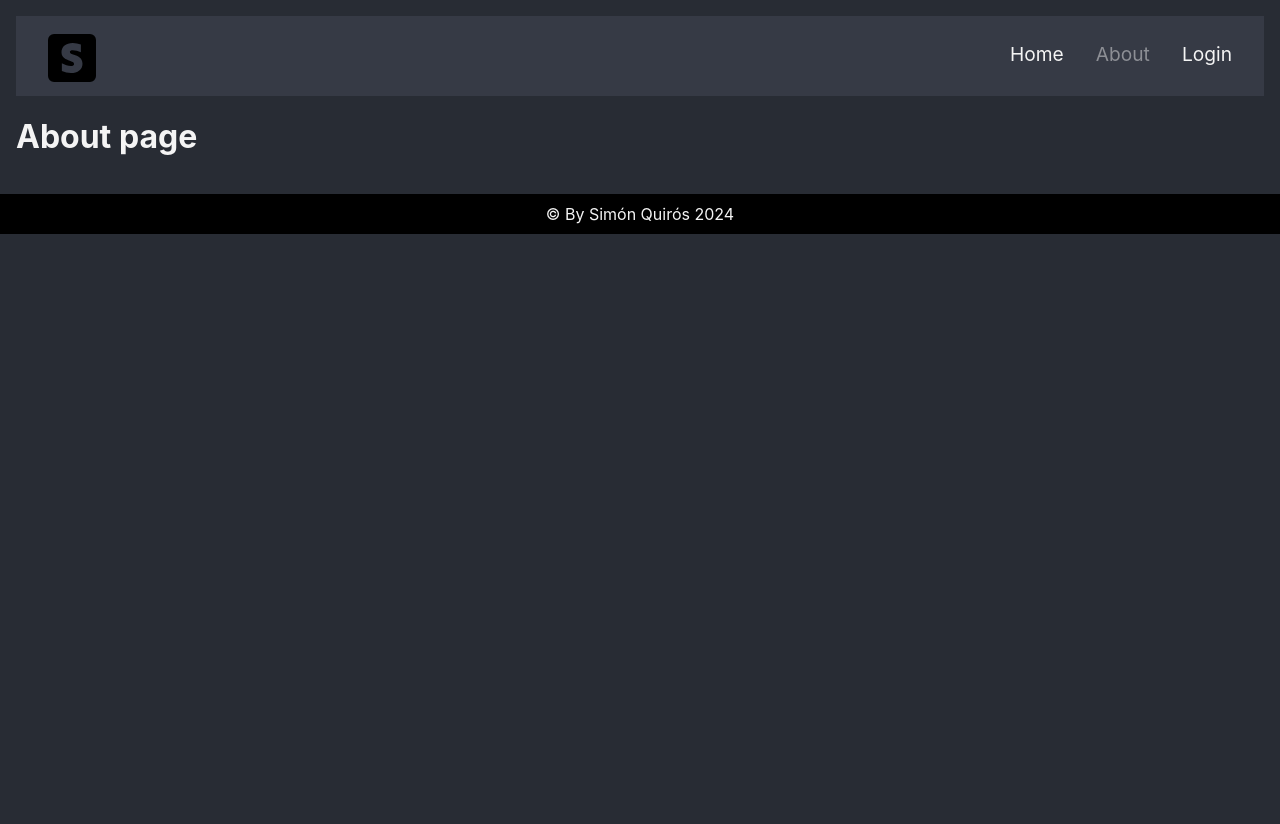
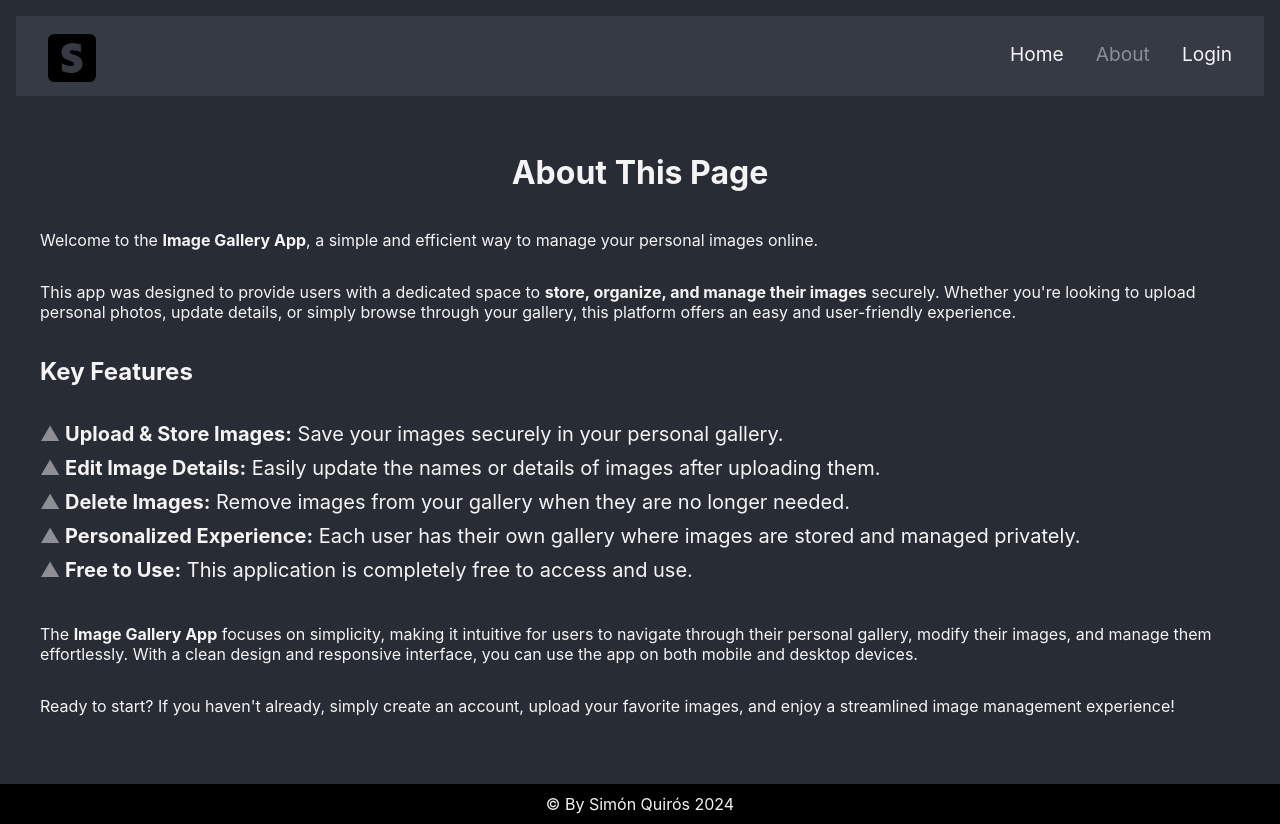
Before and after one commit to SimonKgs/images-gallery-frontend, a React (Vite) app: page /about in a window 1280 px wide. Before the commit the page ends 800 px from the top, so only its background shows below. Built offline with nearby package versions, Linux system fonts and the light colour scheme.

Commit message:
About page done and first version done

```diff
--- /dev/null
+++ b/src/pages/About/About.module.css
@@ -0,0 +1,43 @@
+.about-container {
+    min-height: calc(100vh - 16vh);
+    display: flex;
+    justify-content: center;
+    align-items: center;
+    flex-direction: column;
+}
+
+
+.about-content {
+    display: flex;
+    justify-content: center;
+    flex-direction: column;
+    max-width: 1200px;
+}
+
+.about-container ul {
+    list-style-type: none;
+    padding-left: 0;
+}
+
+.about-container li {
+    position: relative;
+    padding-left: 25px;
+    margin-bottom: 10px;
+    font-size: 20px;
+    color: var(--text-white);
+}
+
+.about-container li::before {
+    content: '▲';
+    position: absolute;
+    left: 0;
+    color: var(--terciary-grey);
+    font-size: 20px;
+}
+
+
+@media (max-width: 768px) {
+    .about-content {
+        max-width: 100%;
+    }
+}
--- /dev/null
+++ b/src/pages/About/About.page.tsx
@@ -0,0 +1,30 @@
+import React from 'react'
+
+import styles from "./About.module.css"
+
+export const About: React.FC = () => {
+  return (
+    <div className={styles["about-container"]}>
+        <h1>About This Page</h1>
+            <div className={styles["about-content"]}>
+                <p>Welcome to the <strong>Image Gallery App</strong>, a simple and efficient way to manage your personal images online.</p>
+
+                <p>This app was designed to provide users with a dedicated space to <strong>store, organize, and manage their images</strong> securely. Whether you're looking to upload personal photos, update details, or simply browse through your gallery, this platform offers an easy and user-friendly experience.</p>
+
+                <h2>Key Features</h2>
+                <ul>
+                    <li><strong>Upload & Store Images:</strong> Save your images securely in your personal gallery.</li>
+                    <li><strong>Edit Image Details:</strong> Easily update the names or details of images after uploading them.</li>
+                    <li><strong>Delete Images:</strong> Remove images from your gallery when they are no longer needed.</li>
+                    <li><strong>Personalized Experience:</strong> Each user has their own gallery where images are stored and managed privately.</li>
+                    <li><strong>Free to Use:</strong> This application is completely free to access and use.</li>
+                </ul>
+
+                <p>The <strong>Image Gallery App</strong> focuses on simplicity, making it intuitive for users to navigate through their personal gallery, modify their images, and manage them effortlessly. With a clean design and responsive interface, you can use the app on both mobile and desktop devices.</p>
+
+                <p>Ready to start? If you haven't already, simply create an account, upload your favorite images, and enjoy a streamlined image management experience!</p>
+
+            </div>
+        </div>
+  )
+}
--- a/src/pages/Home/Home.module.css
+++ b/src/pages/Home/Home.module.css
@@ -4,15 +4,17 @@
     justify-content: center;
     align-items: center;
     flex-direction: column;
+    padding: 30px 0;
+    text-align: center;
 }
 
 .home-container img {
-    height: 30vh;
-    width: 30vw;
+    height: 20vh;
+    width: 20vw;
 }
 
 .home-info-container {
-    width: 30vw;
+    max-width: 1000px;
 }
 
 .home-info-container span {
--- a/src/routes/Navigation.tsx
+++ b/src/routes/Navigation.tsx
@@ -8,6 +8,7 @@ import { Auth } from '../pages/Auth/Auth.page'
 import { UserRoutes } from './UserRoutes'
 import { Footer } from '../components/Footer.component'
 import { Home } from '../pages/Home/Home.page'
+import { About } from '../pages/About/About.page'
 
 export const Navigation = () => {
   return (
@@ -16,7 +17,7 @@ export const Navigation = () => {
             <Navbar />
 
             <Routes>
-                <Route path='about' element={<h1>About page</h1>} />
+                <Route path='about' element={<About />} />
                 <Route path='home' element={<Home />} />
                 <Route element={<ProtectedRoute />}>
                   <Route path='user/*' element={<UserRoutes />} />
```
